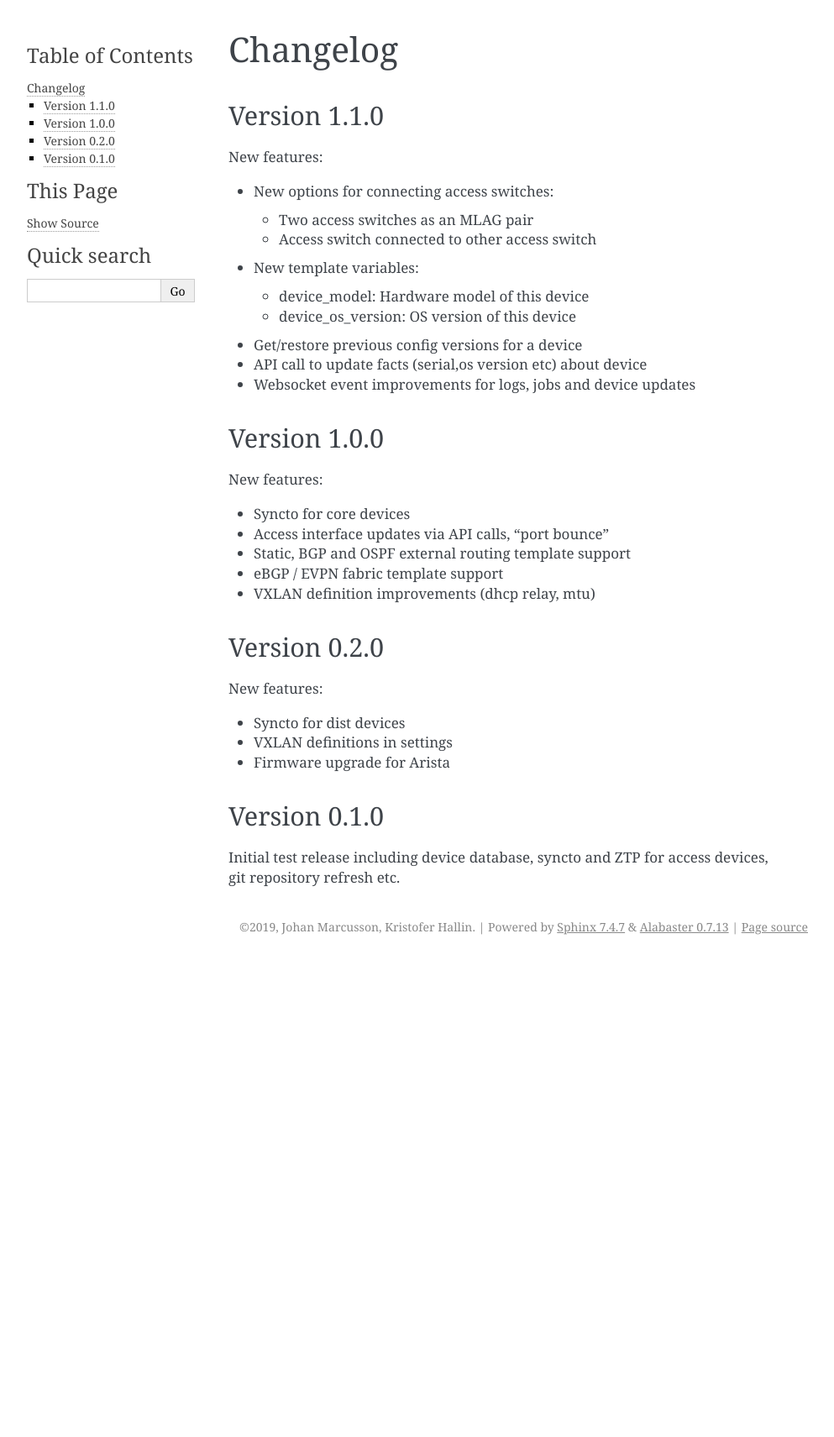
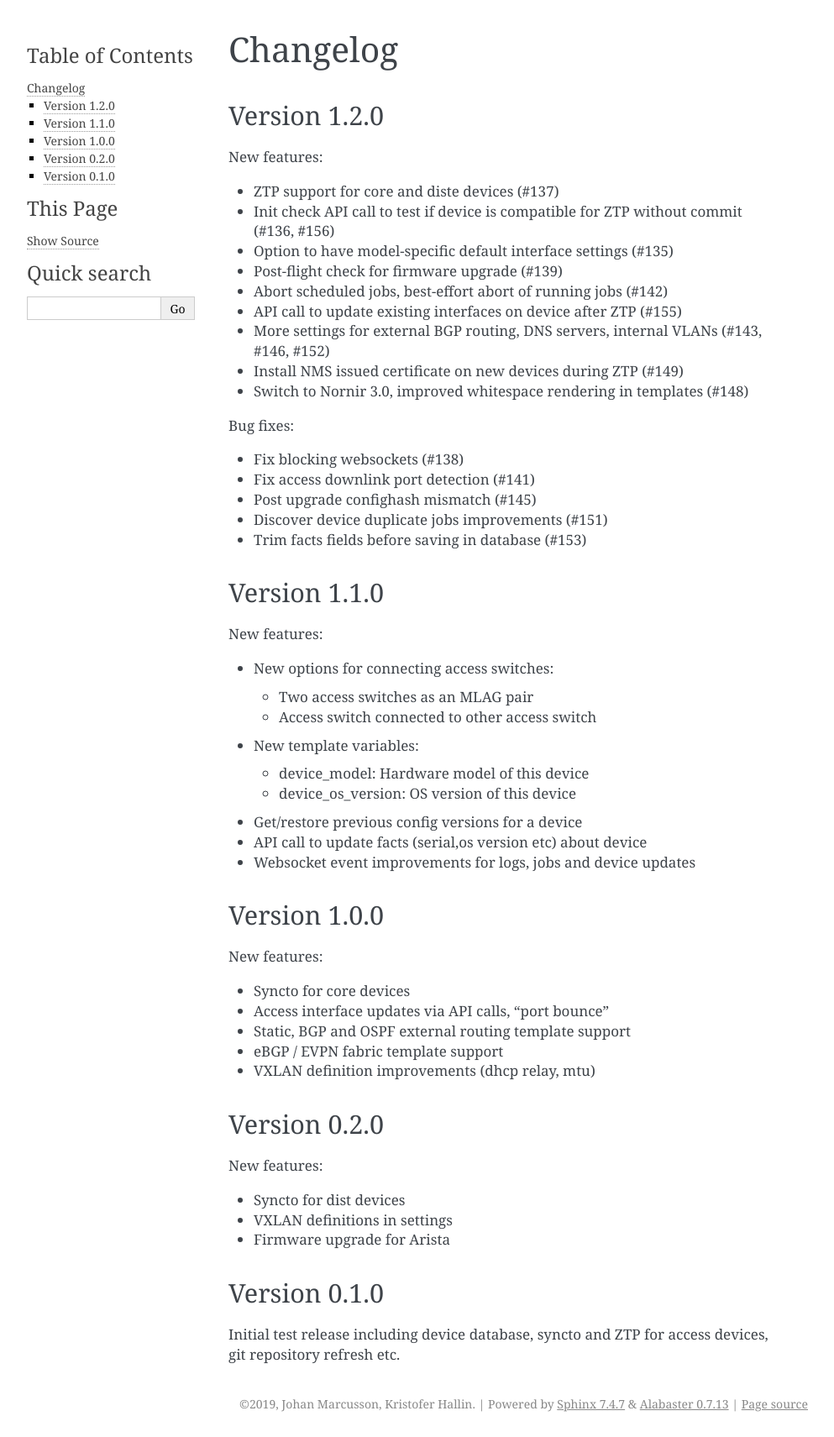
Before and after one commit to SUNET/cnaas-nms, a Sphinx documentation site: the page built from docs/changelog/index.rst, in a window 1280 px wide. Shown: the whole page at 84% size, without its empty margins (148-1141 px from the left). Built offline with Sphinx 7.4.7, drawn with Linux system fonts in a browser that asks for light colours; before the commit the page ends 1143 px from its top, so only the background shows below that.

Commit message:
Update changelog for v1.2.0

```diff
--- a/docs/changelog/index.rst
+++ b/docs/changelog/index.rst
@@ -1,5 +1,28 @@
 Changelog
 =========
+
+Version 1.2.0
+-------------
+
+New features:
+
+- ZTP support for core and diste devices (#137)
+- Init check API call to test if device is compatible for ZTP without commit (#136, #156)
+- Option to have model-specific default interface settings (#135)
+- Post-flight check for firmware upgrade (#139)
+- Abort scheduled jobs, best-effort abort of running jobs (#142)
+- API call to update existing interfaces on device after ZTP (#155)
+- More settings for external BGP routing, DNS servers, internal VLANs (#143, #146, #152)
+- Install NMS issued certificate on new devices during ZTP (#149)
+- Switch to Nornir 3.0, improved whitespace rendering in templates (#148)
+
+Bug fixes:
+
+- Fix blocking websockets (#138)
+- Fix access downlink port detection (#141)
+- Post upgrade confighash mismatch (#145)
+- Discover device duplicate jobs improvements (#151)
+- Trim facts fields before saving in database (#153)
 
 Version 1.1.0
 -------------
```
